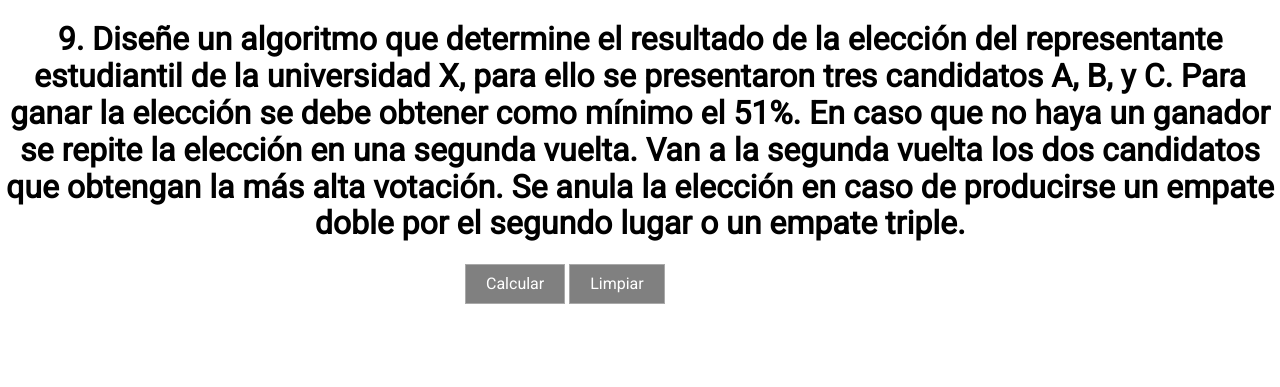
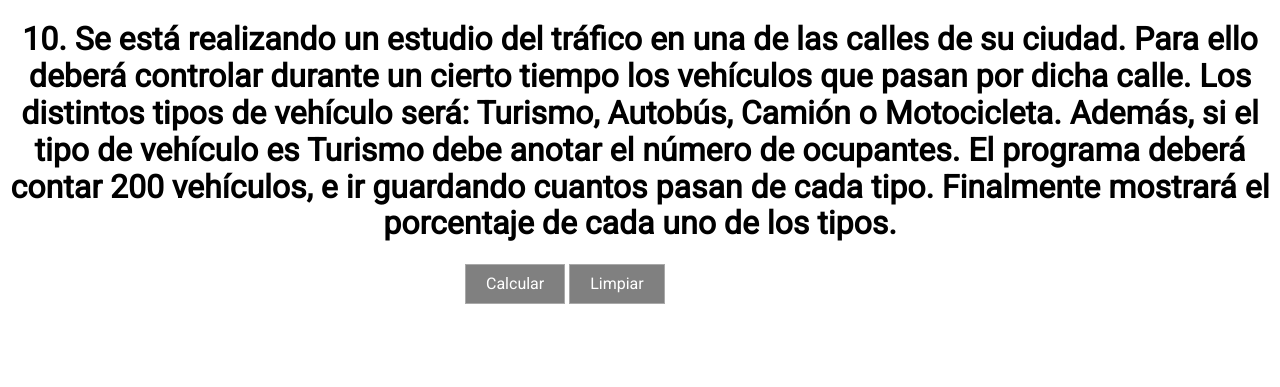
Before and after one commit to fragomez/Guia03PythonJS, a plain HTML site: page index.html in a window 1280 px wide. Drawn offline with Linux system fonts and the light colour scheme.

Commit message:
Ejercicio10

```diff
--- a/index.html
+++ b/index.html
@@ -12,12 +12,12 @@
 </head>
 
 <body>
-    <h1>9. Diseñe un algoritmo que determine el resultado de la elección del representante estudiantil de la
-        universidad X, para ello se presentaron tres candidatos A, B, y C.
-        Para ganar la elección se debe obtener como mínimo el 51%.
-        En caso que no haya un ganador se repite la elección en una segunda vuelta.
-        Van a la segunda vuelta los dos candidatos que obtengan la más alta votación.
-        Se anula la elección en caso de producirse un empate doble por el segundo lugar o un empate triple.</h1>
+    <h1>10. Se está realizando un estudio del tráfico en una de las calles de su ciudad. Para ello deberá controlar
+        durante un cierto tiempo los vehículos que pasan por dicha calle.
+        Los distintos tipos de vehículo será: Turismo, Autobús, Camión o Motocicleta. Además, si el tipo de
+        vehículo es Turismo debe anotar el número de ocupantes.
+        El programa deberá contar 200 vehículos, e ir guardando cuantos pasan de cada tipo.
+        Finalmente mostrará el porcentaje de cada uno de los tipos.</h1>
         <div class="contenedor">
             <div class="variables">
                 <form id="guia3">
```
